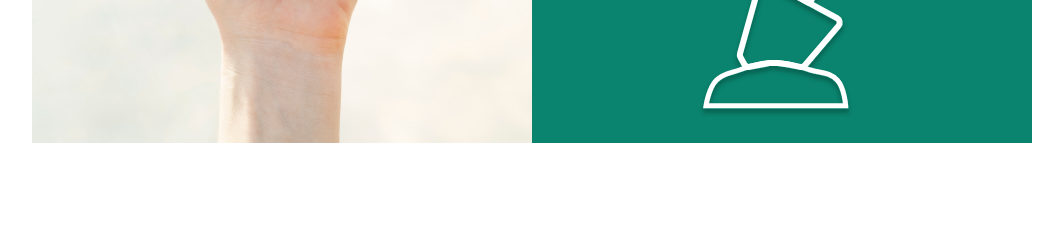
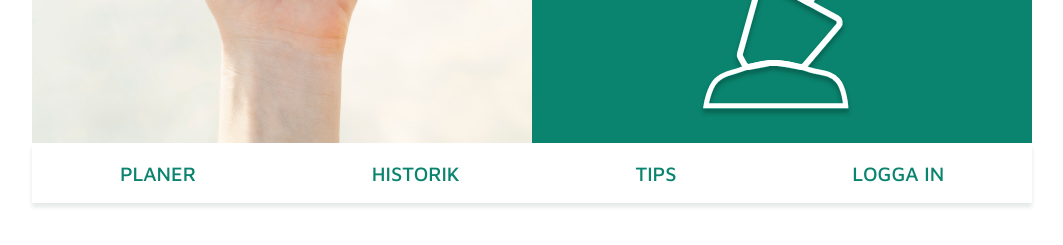
Before and after one commit to AlirezaKToosi/Planned-Planthood, a plain HTML site: page index.html in a window 1280 px wide. Shown: the part 405-650 px from the top of the page, without its empty margins (108-1171 px from the left). Drawn offline with Linux system fonts and the light colour scheme; a web font is replaced by a local one.

Commit message:
add nav html

```diff
--- a/index.html
+++ b/index.html
@@ -27,6 +27,12 @@
           </div>
         </div>
       </section>
+      <nav class="nav">
+        <a href="#">PLANER</a>
+        <a href="#">HISTORIK</a>
+        <a href="#">TIPS</a>
+        <a href="#">LOGGA IN</a>
+      </nav>
     </section>
   </body>
 </html>
--- a/style/hero.css
+++ b/style/hero.css
@@ -60,3 +60,19 @@
     font-weight: 500;
     font-size: 20px;
   }
+  .nav{
+    width: 1000px;
+    height: 60px;
+    display: flex;
+    flex-direction: row;
+    align-items: center;
+    justify-content: space-around;
+  }
+  a {
+    color: var(--dark-green);
+    text-decoration: none;
+    text-align: center;
+    font-family: 'Maven Pro', sans-serif;
+    font-weight: 500;
+    font-size: 20px;
+  }
```
